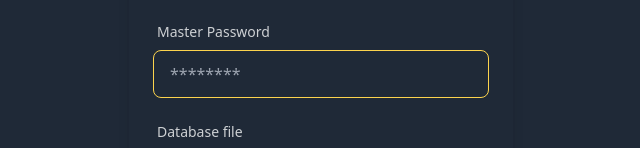
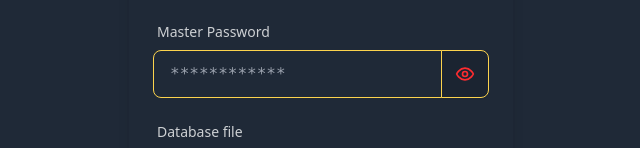
Before and after one commit to axelnico/S2Secret, a SvelteKit app: page / in a window 1280 px wide. Shown: the part 249-397 px from the top of the page, without its empty margins (319-959 px from the left). Built offline with nearby package versions, Linux system fonts and the light colour scheme.

Commit message:
icon to show and hide master password in login page

```diff
--- a/src/routes/+page.svelte
+++ b/src/routes/+page.svelte
@@ -8,6 +8,7 @@
   let email = $state("");
   let masterPassword = $state("");
   let databaseFilePath = $state("");
+  let isMasterPasswordVisible = $state(false);
 
   async function selectDatabaseFile() {
     const selectedFile = await invoke("select_database_file") as string;
@@ -56,15 +57,31 @@
             <label class="label" for="password">
               <span class="label-text">Master Password</span>
             </label>
+            <div class="join">
             <input
-            type="password"
+              type={isMasterPasswordVisible ? 'text' : 'password'}
               id="password"
               name="password"
+              autocorrect="off"
+              autocapitalize="off"
+              autocomplete="off"
               required
-            placeholder="********"
-            class="input input-secondary w-full"
+              placeholder="************"
+              class="input input-secondary input-bordered join-item w-full font-mono"
               bind:value={masterPassword}
             />
+              <button
+          class={`btn border-secondary border-solid border-info btn-square join-item ${isMasterPasswordVisible ? 'text-success' : 'text-error'}`}
+          onclick={() => (isMasterPasswordVisible = !isMasterPasswordVisible)}
+          title={isMasterPasswordVisible ? 'Hide password' : 'Show password'}
+        >
+          {#if isMasterPasswordVisible}
+            <svg xmlns="http://www.w3.org/2000/svg" width="20" height="20" viewBox="0 0 24 24" fill="none" stroke="currentColor" stroke-width="2" stroke-linecap="round" stroke-linejoin="round"><path d="M9.88 9.88a3 3 0 1 0 4.24 4.24M10.73 5.08A10.43 10.43 0 0 1 12 5c7 0 10 7 10 7a13.16 13.16 0 0 1-1.67 2.68"/><path d="M6.61 6.61A13.526 13.526 0 0 0 2 12s3 7 10 7a9.74 9.74 0 0 0 5.39-1.61"/><line x1="2" x2="22" y1="2" y2="22"/></svg>
+          {:else}
+            <svg xmlns="http://www.w3.org/2000/svg" width="20" height="20" viewBox="0 0 24 24" fill="none" stroke="currentColor" stroke-width="2" stroke-linecap="round" stroke-linejoin="round"><path d="M2 12s3-7 10-7 10 7 10 7-3 7-10 7-10-7-10-7Z"/><circle cx="12" cy="12" r="3"/></svg>
+          {/if}
+        </button>
+            </div>
           </div>
 
         <!-- Database Input -->
```
Lines whose indentation alone changed are shown as unchanged.
